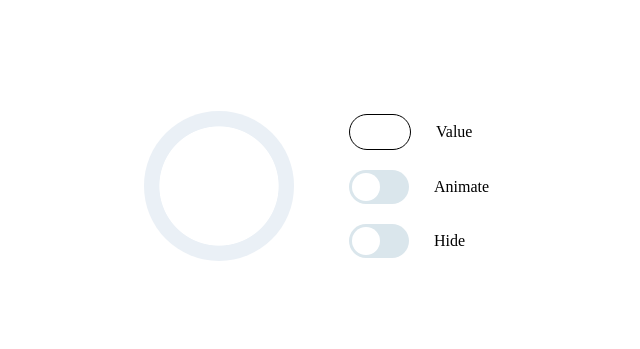
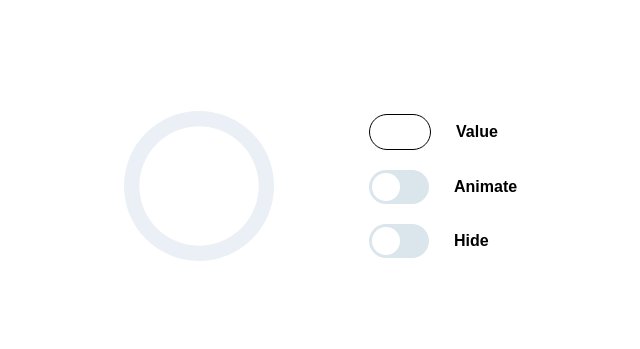
Before and after one commit to smolga2110/progress-bar-ozon, a plain HTML site: page index.html in a window 1280 px wide. Shown: the part 234-583 px from the top of the page, without its empty margins (306-946 px from the left). Drawn offline with Linux system fonts and the light colour scheme.

Commit message:
Fixed value input and gaps

```diff
--- a/index.html
+++ b/index.html
@@ -19,21 +19,21 @@
                 </div> -->
                 <div class="group">
                     <input type="number" oninput="changeValue(value)" class="value-input">
-                    <span>Value</span>
+                    <span class="group-label">Value</span>
                 </div>
                 <div class="group">
                     <label class="switch">
                         <input type="checkbox" onchange="animationDisplay()">
                         <span class="slider"></span>
                     </label>
-                    <span>Animate</span>
+                    <span class="group-label">Animate</span>
                 </div>
                 <div class="group">
                     <label class="switch">
                         <input type="checkbox" onchange="progressHide()">
                         <span class="slider"></span>
                     </label>
-                    <span>Hide</span>
+                    <span class="group-label">Hide</span>
                 </div>
             </div>
         </div>
--- a/progress-bar.css
+++ b/progress-bar.css
@@ -12,7 +12,7 @@ body{
     flex-direction: column;
     align-items: center;
     justify-content: center;
-    gap: 50px;
+    gap: 90px;
     width: 320px;
     height: 568px;
 }
@@ -34,6 +34,12 @@ body{
     padding-left: 25px;
 }
 
+.group-label{
+    font-size: medium;
+    font-weight: bold;
+    font-family: Arial, sans-serif;
+}
+
 .progress-bar{
     width: 150px;
     height: 150px;
@@ -50,6 +56,19 @@ body{
     height: 34px;
     border: 1px solid black;
     border-radius: 34px;
+    text-align: center;
+    font-weight: bold;
+    font-family: Arial, sans-serif;
+}
+
+input::-webkit-outer-spin-button,
+input::-webkit-inner-spin-button {
+  -webkit-appearance: none;
+  margin: 0;
+}
+
+input[type=number] {
+  -moz-appearance: textfield;
 }
 
 @property --progress-value {
@@ -144,6 +163,6 @@ input:checked + .slider:before {
         flex-direction: row;
         width: 568px;
         height: 320px;
-        gap: 30px;
+        gap: 70px;
     }
 }
```
